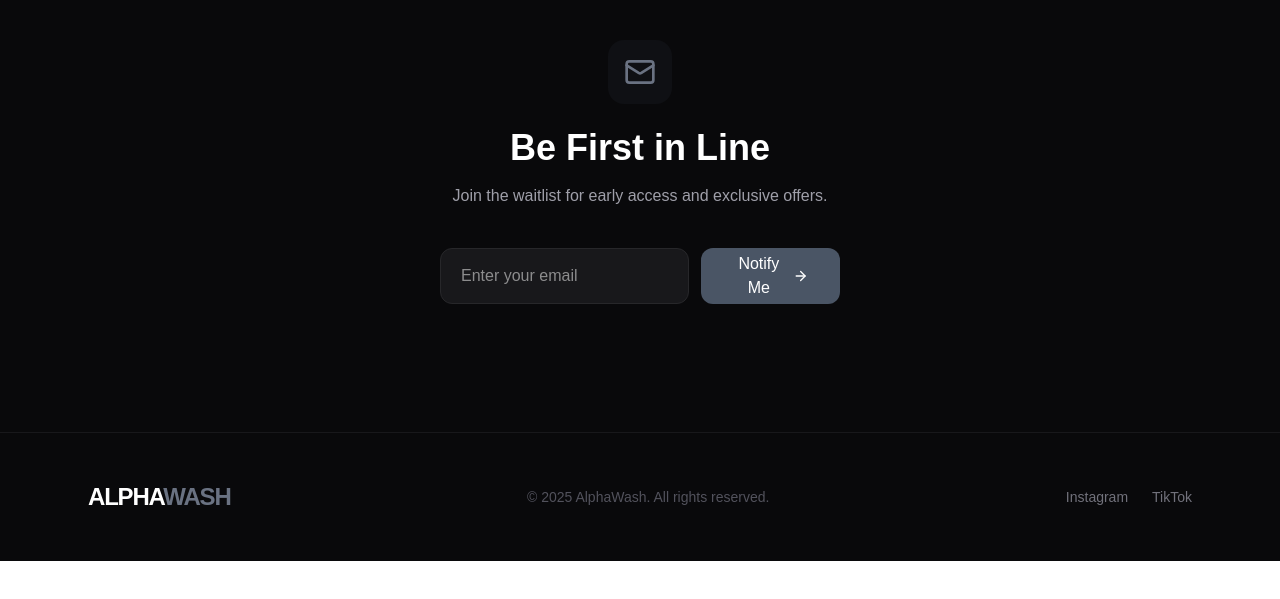
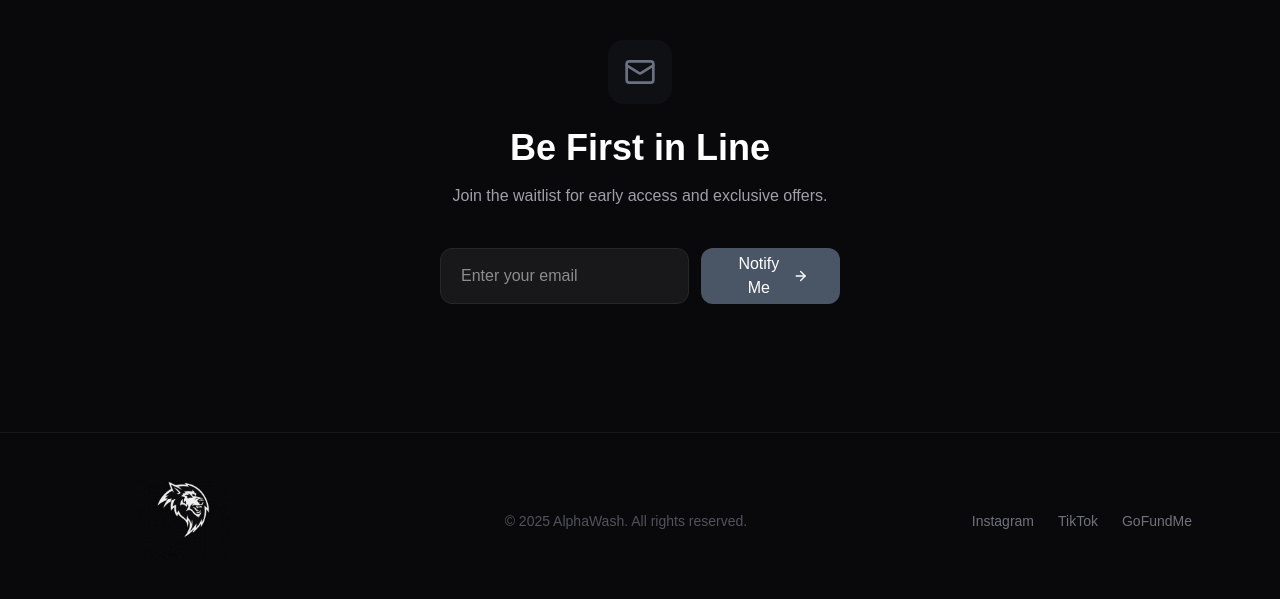
Before and after one commit to ibxoye/alphawash, a Next.js app: page / in a window 1280 px wide. Shown: the part 1538-2137 px from the top of the page. Before the commit the page ends 2099 px from the top, so only its background shows below. Built offline with nearby package versions, Linux system fonts and the light colour scheme.

Commit message:
Added logo to footer

```diff
--- a/src/components/landing/Footer.jsx
+++ b/src/components/landing/Footer.jsx
@@ -1,10 +1,22 @@
+import Image from "next/image";
+
 export default function Footer() {
   return (
     <footer className="py-12 bg-zinc-950 border-t border-zinc-900">
-      <div className="max-w-6xl mx-auto px-6 flex flex-col md:flex-row justify-between items-center">
-        <div className="text-2xl font-black text-white tracking-tighter">
-          ALPHA<span className="text-gray-500">WASH</span>
-        </div>
+      <div className="max-w-6xl mx-auto px-6 flex flex-col md:flex-row justify-between items-center gap-6">
+
+        {/* Logo */}
+        <a href="/" className="flex items-center">
+          <div className="relative h-20 w-48">
+            <Image
+              src="/images/alphawash.png"
+              alt="AlphaWash logo"
+              fill
+              className="object-contain"
+              priority
+            />
+          </div>
+        </a>
 
         <p className="text-zinc-600 text-sm">
           © {new Date().getFullYear()} AlphaWash. All rights reserved.
@@ -17,7 +29,11 @@ export default function Footer() {
           <a className="text-zinc-500 hover:text-white" href="https://www.tiktok.com/@alpha_wash?_r=1&_t=ZP-925nzrqWHMd">
             TikTok
           </a>
+          <a className="text-zinc-500 hover:text-white" href="https://www.gofundme.com/f/bringing-alpha-wash-to-life-a-bold-mens-laundry-brand?attribution_id=sl:e1a1cb92-2c8f-488e-a898-358a7c8f021d&lang=en_US&ts=1763939188&utm_campaign=fp_sharesheet&utm_content=amp17_tc&utm_medium=customer&utm_source=copy_link">
+            GoFundMe
+          </a>
         </div>
+
       </div>
     </footer>
   );
```
Also changed, not shown: public/images/alphawash.png (added).
